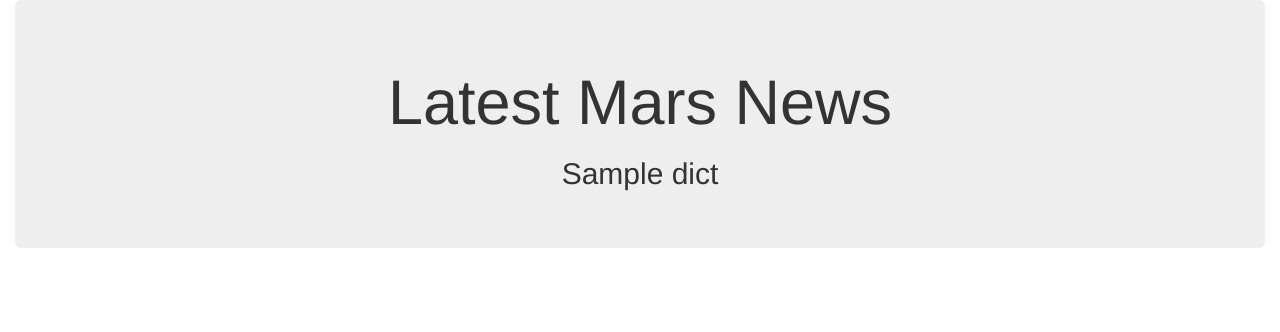
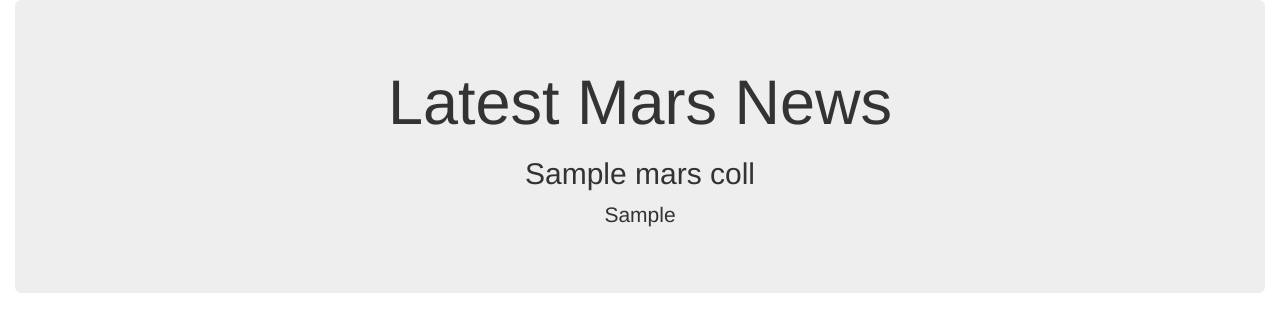
Before and after one commit to dalberghini/Mongo_Web_Scraping, a Flask app: template templates/index.html in a window 1280 px wide. Shown: the top 332 px of the page. Run offline with Flask 2, Linux system fonts and the light colour scheme; the template is opened without the code that fills it: most values are stand-ins (such as "Sample title", 1, 10 or a date in 2020); some libraries are stand-ins or nearby versions.

Commit message:
app.py and scrape.py complete, data may be pulling from Mongodb, need to update code in scrape to create a db in mongo.

```diff
--- a/app.py
+++ b/app.py
@@ -5,15 +5,14 @@ import scrape_mars
 
 app = Flask(__name__)
 
-
-mongo = PyMongo(app, uri="mongodb://localhost:27017/weather_app")
+mongo = PyMongo(app, uri="mongodb://localhost:27017/mars_db")
 
 @app.route("/")
 def home():
 
-    destination_data = mongo.db.collection.find_one()
+    mongo_data = mongo.db.mars_coll.find_one()
 
-    return render_template("index.html", vacation=destination_data)
+    return render_template("index.html", mars_coll = mongo_data)
 
 
 # Route that will trigger the scrape function
@@ -24,7 +23,7 @@ def scrape():
     data_dict = scrape_mars.scrape()
 
     # Update the Mongo database using update and upsert=True
-    mongo.db.collection.update({}, data_dict, upsert=True)
+    mongo.db.mars_coll.update({}, data_dict, upsert=True)
 
     # Redirect back to home page
     return redirect("/")
--- a/templates/index.html
+++ b/templates/index.html
@@ -14,7 +14,8 @@
     <div class = "container-fluid">
         <div class = "jumbotron text-center">
             <h1>Latest Mars News</h1>
-            <h2>{{dict_data["article title"]}}</h2>
+            <h2>{{mars_coll.article_title}}</h2>
+            <p>{{mars_coll.news_list}}</p>
         </div>
     </div>
 </body>
```
Also changed, not shown: scrape_mars.py (+15 -4 lines), 1 other file.
